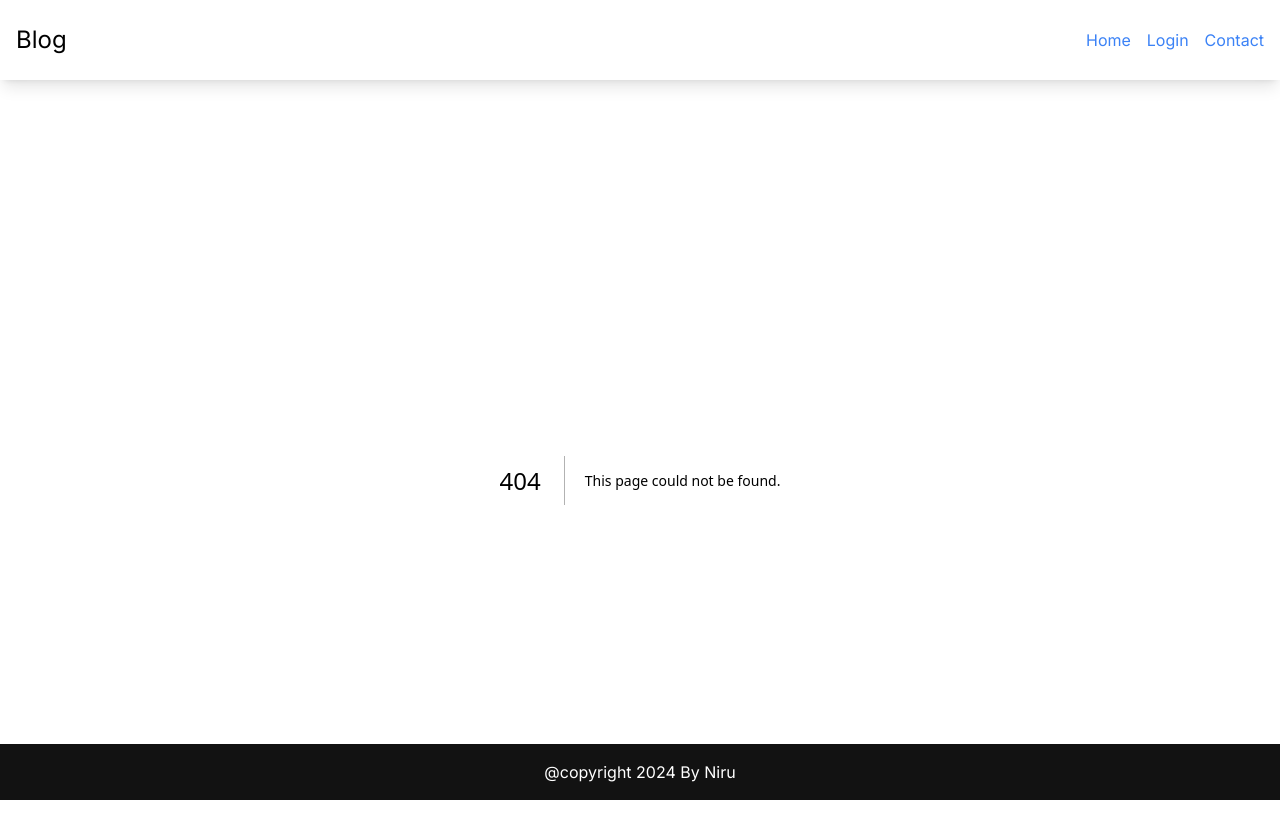
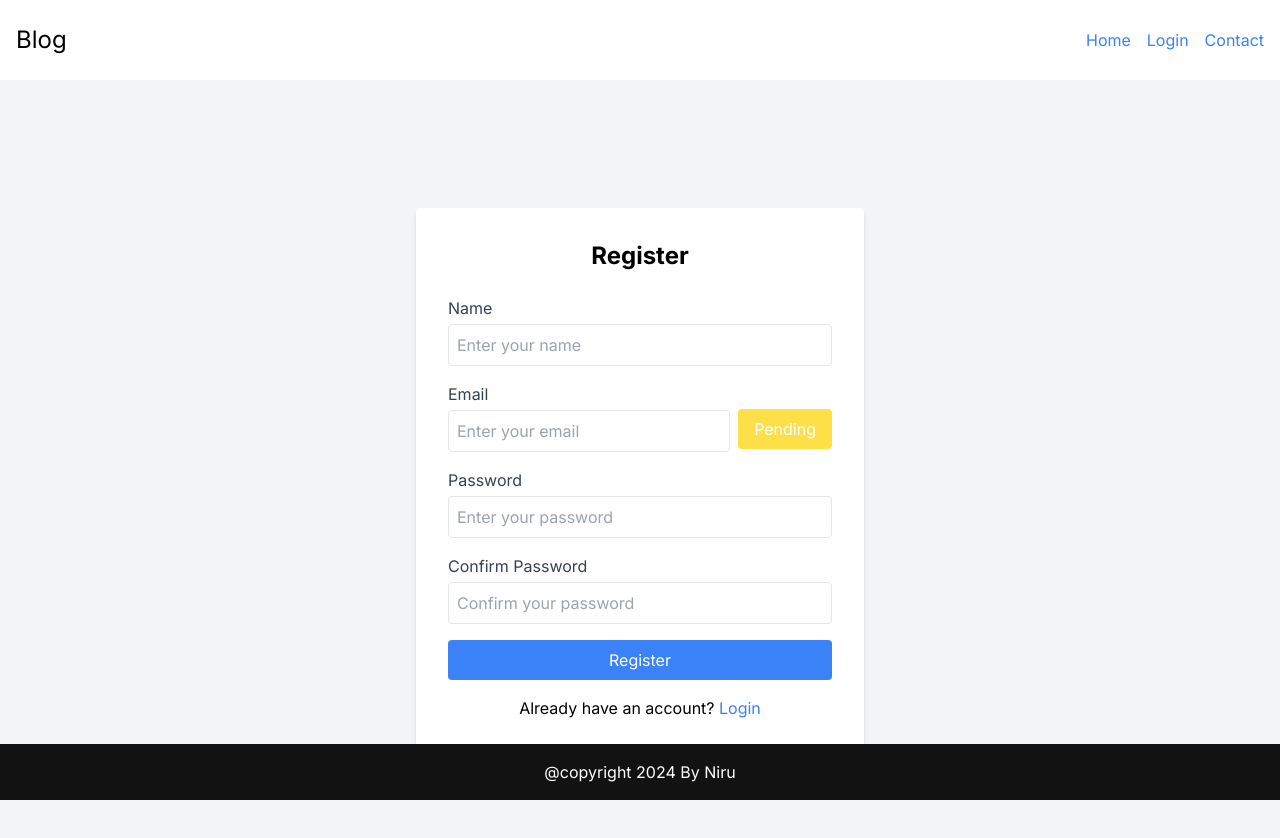
Before and after one commit to Nirusanan/next-blog, a Next.js app: page /register in a window 1280 px wide. Before the commit this address had no page. Shown: the top 838 px of the page. Built offline with nearby package versions, Linux system fonts and the light colour scheme.

Commit message:
register_page

```diff
--- /dev/null
+++ b/app/register/page.js
@@ -0,0 +1,175 @@
+'use client'
+import Link from 'next/link';
+import React, { useState } from 'react';
+import OTPModal from '../../components/OTPModal';
+
+export default function Register() {
+  const [inputs, setInputs] = useState({});
+  const [isModalOpen, setIsModalOpen] = useState(false);
+  const [isVerifying, setIsVerifying] = useState(false);
+  const [otp, setOtp] = useState('');
+  const [message, setMessage] = useState("");
+
+  const handleInput = (e) => {
+    setInputs((state) => {
+      return {
+        ...state,
+        [e.target.name]: e.target.value
+      }
+    })
+  }
+
+  const generateOtp = () => {
+    const otp = Math.floor(100000 + Math.random() * 900000).toString(); // Generate a 6-digit OTP
+    setOtp(otp);
+    return otp;
+  };
+
+  const handleVerifyClick = async () => {
+    const otp = await generateOtp();
+
+    try {
+      const response = await fetch(process.env.NEXT_PUBLIC_API_URL + '/send-otp', {
+        method: 'POST',
+        body: JSON.stringify({ email: inputs.email, otp }),
+      });
+      const data = await response.json();
+      if (response.ok) {
+        setIsModalOpen(true);
+      } else {
+        alert(data.message);
+      }
+    } catch (error) {
+      console.error('Error sending OTP:', error);
+      alert('Failed to send OTP. Please try again.');
+    }
+  };
+
+
+
+  const handleSubmit = (e) => {
+    e.preventDefault();
+
+    if (inputs.password !== inputs.confirmPassword) {
+      setMessage('Passwords do not match');
+      setTimeout(() => {
+        setMessage("")
+      }, 2000)
+      return;
+    }
+
+    if (isVerifying == true) {
+      fetch(process.env.NEXT_PUBLIC_API_URL + '/user', {
+        method: 'POST',
+        body: JSON.stringify(inputs)
+      })
+        .then((res) => res.json())
+        .then((res) => {
+          setMessage(res.message);
+          setInputs({});
+          setIsVerifying(false);
+          setTimeout(() => {
+            setMessage("")
+          }, 2000)
+        })
+    }else{
+      setMessage("OTP is required");
+      setTimeout(() => {
+        setMessage("")
+      }, 2000)
+    }
+  }
+
+  return (
+    <div className="min-h-screen flex items-center justify-center bg-gray-100">
+      {message && message !== 'User has been registered' && (
+        <div className="fixed top-0 left-1/2 transform -translate-x-1/2 bg-yellow-100 border-t-4 border-yellow-500 rounded-b text-yellow-900 px-4 py-3 mt-5 w-full max-w-lg" role="alert">
+          <div className="flex">
+            <div>
+              <p className="font-bold">Alert!</p>
+              <p className="text-sm">{message}</p>
+            </div>
+          </div>
+        </div>
+      )}
+      {message && message === 'User has been registered' && (
+        <div className="fixed top-0 left-1/2 transform -translate-x-1/2 bg-blue-100 border-t-4 border-blue-500 rounded-b text-blue-900 px-4 py-3 mt-5 w-full max-w-lg" role="alert">
+          <div className="flex">
+            <div>
+              <p className="font-bold">Success</p>
+              <p className="text-sm">{message}</p>
+            </div>
+          </div>
+        </div>
+      )}
+      <div className="bg-white p-8 rounded shadow-md w-full max-w-md">
+        <h1 className="text-2xl font-bold mb-6 text-center">Register</h1>
+        <form onSubmit={handleSubmit}>
+          <div className="mb-4">
+            <label className="block text-gray-700">Name</label>
+            <input
+              type="text"
+              name="name"
+              onChange={handleInput}
+              value={inputs.name ?? ""}
+              className="mt-1 p-2 border rounded w-full"
+              placeholder="Enter your name"
+            />
+          </div>
+          <div className="mb-4">
+            <label className="block text-gray-700">Email</label>
+            <div className="flex items-center">
+              <input
+                type="email"
+                name="email"
+                onChange={handleInput}
+                value={inputs.email ?? ""}
+                className="mt-1 p-2 border rounded w-full"
+                placeholder="Enter your email"
+              />
+              <button
+                type="button"
+                className={`ml-2 px-4 py-2 rounded ${isVerifying ? 'bg-green-500' : 'bg-yellow-300'} text-white`}
+                onClick={handleVerifyClick}
+                disabled={isVerifying}
+              >
+                {isVerifying ? 'Verified' : 'Pending'}
+              </button>
+            </div>
+          </div>
+          <div className="mb-4">
+            <label className="block text-gray-700">Password</label>
+            <input
+              type="password"
+              name="password"
+              onChange={handleInput}
+              value={inputs.password ?? ""}
+              className="mt-1 p-2 border rounded w-full"
+              placeholder="Enter your password"
+            />
+          </div>
+          <div className="mb-4">
+            <label className="block text-gray-700">Confirm Password</label>
+            <input
+              type="password"
+              name="confirmPassword"
+              onChange={handleInput}
+              value={inputs.confirmPassword ?? ""}
+              className="mt-1 p-2 border rounded w-full"
+              placeholder="Confirm your password"
+            />
+          </div>
+          <button className="bg-blue-500 text-white p-2 rounded w-full hover:bg-blue-700">Register</button>
+        </form>
+        <p className="mt-4 text-center">
+          Already have an account?{' '}
+          <Link href="/login" className="text-blue-500 hover:underline">Login</Link>
+        </p>
+      </div>
+
+      {isModalOpen && <OTPModal setIsModalOpen={setIsModalOpen} setIsVerifying={setIsVerifying} otp={otp}/>}
+
+
+    </div>
+  );
+}
```
